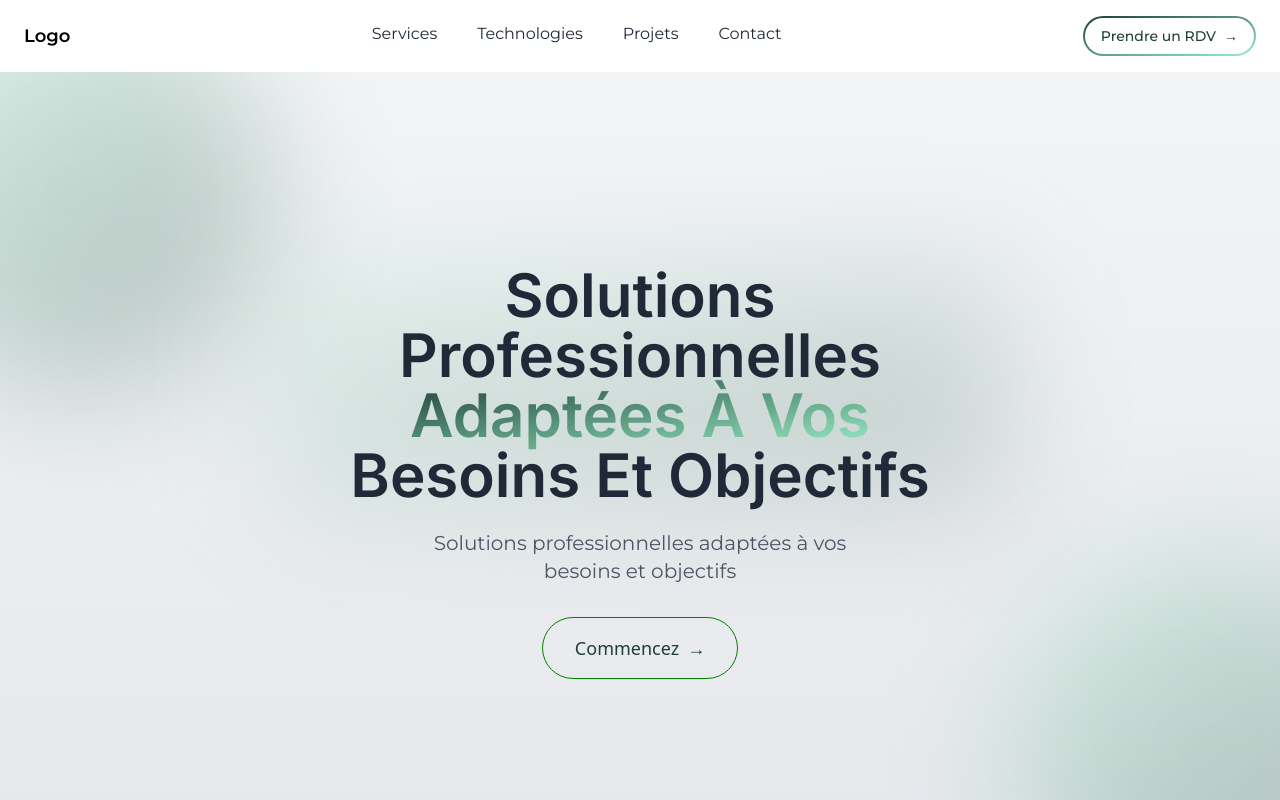
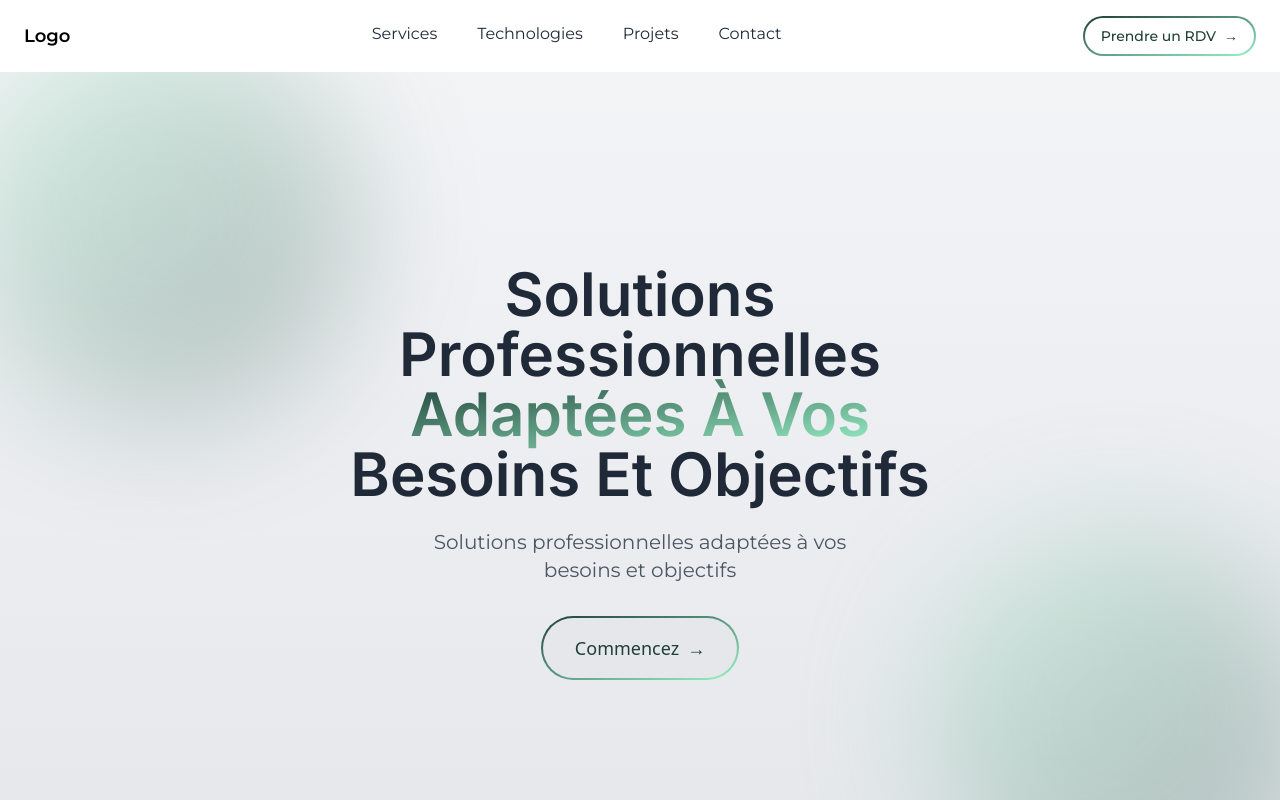
Before and after one commit to bocs91/fdlr-agency, a React (Vite) app: page / in a window 1280 px wide. Shown: the top 800 px of the page. Built offline with nearby package versions, Linux system fonts and the light colour scheme.

Commit message:
Add animations in header and hero section

```diff
--- a/package.json
+++ b/package.json
@@ -11,6 +11,7 @@
   },
   "dependencies": {
     "@heroicons/react": "^2.2.0",
+    "motion": "^11.12.0",
     "react": "^18.3.1",
     "react-dom": "^18.3.1"
   },
--- a/src/components/Header.jsx
+++ b/src/components/Header.jsx
@@ -1,7 +1,29 @@
 import React, { useState } from "react";
+import { motion, AnimatePresence } from "motion/react";
 
 const Header = () => {
   const [isMenuOpen, setIsMenuOpen] = useState(false);
+
+  const menuVariants = {
+    open: {
+      y: 0,
+      opacity: 1,
+      transition: {
+        duration: 0.3,
+        type: "spring",
+        stiffness: 100,
+      },
+    },
+    closed: {
+      y: -100,
+      opacity: 0,
+      transition: {
+        duration: 0.3,
+        type: "spring",
+        stiffness: 100,
+      },
+    },
+  };
 
   return (
     <header className="flex justify-between items-center px-6 py-4 bg-white shadow-md font-montserrat">
@@ -12,9 +34,11 @@ const Header = () => {
 
       {/* Burger Menu Icon for Mobile */}
       <div className="md:hidden">
-        <button
+        <motion.button
           className="p-2 text-gray-800 rounded-md focus:outline-none"
           onClick={() => setIsMenuOpen(!isMenuOpen)}
+          whileHover={{ scale: 1.1 }}
+          whileTap={{ scale: 0.9 }}
         >
           {isMenuOpen ? (
             <svg
@@ -47,97 +71,63 @@ const Header = () => {
               />
             </svg>
           )}
-        </button>
+        </motion.button>
       </div>
 
       {/* Navigation (Hidden on mobile, visible on desktop) */}
       <nav className="hidden md:flex space-x-10">
-        <a
-          href="#services"
+        {["Services", "Technologies", "Projets", "Contact"].map((item) => (
+          <motion.a
+            key={item}
+            href={`#${item.toLowerCase()}`}
             className="relative text-gray-800 hover:text-[#1F4037] transition-colors duration-300 group"
+            whileHover={{ scale: 1.1 }}
+            whileTap={{ scale: 0.95 }}
           >
-          <span className="mb-1 block">Services</span>
+            <span className="mb-1 block">{item}</span>
             <span
               className="absolute bottom-0 left-0 w-0 h-[3px] bg-gradient-to-r from-[#99F2C8] to-[#1F4037] transition-all duration-300 group-hover:w-full"
             ></span>
-        </a>
-        <a
-          href="#technologies"
-          className="relative text-gray-800 hover:text-[#1F4037] transition-colors duration-300 group"
-        >
-          <span className="mb-1 block">Technologies</span>
-          <span
-            className="absolute bottom-0 left-0 w-0 h-[3px] bg-gradient-to-r from-[#99F2C8] to-[#1F4037] transition-all duration-300 group-hover:w-full"
-          ></span>
-        </a>
-        <a
-          href="#projects"
-          className="relative text-gray-800 hover:text-[#1F4037] transition-colors duration-300 group"
-        >
-          <span className="mb-1 block">Projets</span>
-          <span
-            className="absolute bottom-0 left-0 w-0 h-[3px] bg-gradient-to-r from-[#99F2C8] to-[#1F4037] transition-all duration-300 group-hover:w-full"
-          ></span>
-        </a>
-        <a
-          href="#contact"
-          className="relative text-gray-800 hover:text-[#1F4037] transition-colors duration-300 group"
-        >
-          <span className="mb-1 block">Contact</span>
-          <span
-            className="absolute bottom-0 left-0 w-0 h-[3px] bg-gradient-to-r from-[#99F2C8] to-[#1F4037] transition-all duration-300 group-hover:w-full"
-          ></span>
-        </a>
+          </motion.a>
+        ))}
       </nav>
 
-      {/* Mobile Menu (Visible only when the burger menu is open) */}
+      {/* Mobile Menu (Animated with Variants) */}
+      <AnimatePresence>
         {isMenuOpen && (
-        <nav className="absolute top-16 left-0 w-full bg-gray-50 shadow-lg md:hidden z-50">
+          <motion.nav
+            initial="closed"
+            animate="open"
+            exit="closed"
+            variants={menuVariants}
+            className="absolute top-16 left-0 w-full bg-gray-50 shadow-lg md:hidden z-50"
+          >
             <ul className="flex flex-col items-center space-y-4 px-6 py-6">
-            <li>
+              {["Services", "Technologies", "Projets", "Contact"].map((item) => (
+                <motion.li
+                  key={item}
+                  whileHover={{ scale: 1.1 }}
+                  whileTap={{ scale: 0.95 }}
+                >
                   <a
-                href="#services"
+                    href={`#${item.toLowerCase()}`}
                     className="text-gray-800 hover:text-[#1F4037] transition-colors duration-300"
                     onClick={() => setIsMenuOpen(false)}
                   >
-                Services
+                    {item}
                   </a>
-            </li>
-            <li>
-              <a
-                href="#technologies"
-                className="text-gray-800 hover:text-[#1F4037] transition-colors duration-300"
-                onClick={() => setIsMenuOpen(false)}
-              >
-                Technologies
-              </a>
-            </li>
-            <li>
-              <a
-                href="#projects"
-                className="text-gray-800 hover:text-[#1F4037] transition-colors duration-300"
-                onClick={() => setIsMenuOpen(false)}
-              >
-                Projets
-              </a>
-            </li>
-            <li>
-              <a
-                href="#contact"
-                className="text-gray-800 hover:text-[#1F4037] transition-colors duration-300"
-                onClick={() => setIsMenuOpen(false)}
-              >
-                Contact
-              </a>
-            </li>
+                </motion.li>
+              ))}
             </ul>
-        </nav>
+          </motion.nav>
         )}
+      </AnimatePresence>
 
       {/* CTA */}
-      <div className="hidden md:block">
-        <div
-          className="p-[2px] rounded-full inline-block"
+      <motion.div
+        whileHover={{ scale: 1.1 }}
+        whileTap={{ scale: 0.95 }}
+        className="hidden md:block p-[2px] rounded-full inline-block"
         style={{
           background: "linear-gradient(to top left, #99F2C8, #1F4037)", // Contour dégradé
         }}
@@ -154,8 +144,7 @@ const Header = () => {
             →
           </span>
         </button>
-        </div>
-      </div>
+      </motion.div>
     </header>
   );
 };
--- a/src/components/HeroSection.jsx
+++ b/src/components/HeroSection.jsx
@@ -1,57 +1,131 @@
 import React from "react";
+import { motion } from "motion/react";
 
 const HeroSection = () => {
   return (
     <section className="relative flex justify-center items-center h-screen text-center bg-gradient-to-b from-gray-100 to-gray-200 px-4 overflow-hidden">
-      {/* Blur vert autour */}
+      {/* Blur vert autour avec animation */}
       <div className="absolute inset-0 overflow-hidden">
-        <div className="absolute top-[-10%] left-[-10%] h-[300px] w-[300px] sm:h-[400px] sm:w-[400px] rounded-full bg-gradient-to-br from-[#99F2C8] to-[#1F4037] opacity-30 blur-3xl"></div>
-        <div className="absolute bottom-[-10%] right-[-10%] h-[300px] w-[300px] sm:h-[400px] sm:w-[400px] rounded-full bg-gradient-to-br from-[#99F2C8] to-[#1F4037] opacity-30 blur-3xl"></div>
+        {/* Zone de flou 1 : en haut à gauche */}
+        <motion.div
+          className="absolute h-[300px] w-[300px] sm:h-[400px] sm:w-[400px] rounded-full bg-gradient-to-br from-[#99F2C8] to-[#1F4037] opacity-30 blur-3xl"
+          animate={{
+            x: ["-20%", "50%", "20%", "-30%"],
+            y: ["-20%", "-10%", "30%", "20%"],
+          }}
+          transition={{
+            duration: 10,
+            repeat: Infinity,
+            ease: "easeInOut",
+          }}
+          style={{
+            top: "-20%",
+            left: "-10%",
+          }}
+        ></motion.div>
+
+        {/* Zone de flou 2 : en bas à droite */}
+        <motion.div
+          className="absolute h-[300px] w-[300px] sm:h-[400px] sm:w-[400px] rounded-full bg-gradient-to-br from-[#99F2C8] to-[#1F4037] opacity-30 blur-3xl"
+          animate={{
+            x: ["10%", "-50%", "-20%", "30%"],
+            y: ["20%", "10%", "-30%", "-20%"],
+          }}
+          transition={{
+            duration: 10,
+            repeat: Infinity,
+            ease: "easeInOut",
+          }}
+          style={{
+            bottom: "-20%",
+            right: "-10%",
+          }}
+        ></motion.div>
       </div>
 
       {/* Contenu */}
       <div className="relative z-10 max-w-3xl px-4">
         {/* Titre principal */}
-        <h1 className="text-3xl sm:text-4xl md:text-6xl font-bold font-inter text-gray-800 leading-tight relative">
-          <span className="absolute inset-0 -z-10 h-full w-full rounded-lg bg-gradient-to-br from-[#99F2C8] to-[#1F4037] opacity-20 blur-3xl"></span>
-          Solutions Professionnelles <br />
+        <motion.h1
+          className="text-3xl sm:text-4xl md:text-6xl font-bold font-inter text-gray-800 leading-tight relative"
+        >
+          <motion.div
+            initial={{ opacity: 0, y: 50 }}
+            animate={{ opacity: 1, y: 0 }}
+            transition={{ duration: 0.8, delay: 0.2, ease: "easeOut" }}
+          >
+            Solutions Professionnelles
+          </motion.div>
+          <motion.div
+            initial={{ opacity: 0, y: 50 }}
+            animate={{ opacity: 1, y: 0 }}
+            transition={{ duration: 0.8, delay: 0.4, ease: "easeOut" }}
+          >
             <span className="bg-clip-text text-transparent bg-gradient-to-tl from-[#99F2C8] to-[#1F4037]">
               Adaptées À Vos
-          </span>{" "}
-          <br />
+            </span>
+          </motion.div>
+          <motion.div
+            initial={{ opacity: 0, y: 50 }}
+            animate={{ opacity: 1, y: 0 }}
+            transition={{ duration: 0.8, delay: 0.6, ease: "easeOut" }}
+          >
             Besoins Et Objectifs
-        </h1>
+          </motion.div>
+        </motion.h1>
 
         {/* Sous-titre */}
-        <p className="mt-6 text-base sm:text-lg md:text-xl text-gray-600 font-montserrat">
-          Solutions professionnelles adaptées à vos <br className="hidden sm:block" /> besoins et objectifs
-        </p>
+        <motion.p
+          className="mt-6 text-base sm:text-lg md:text-xl text-gray-600 font-montserrat"
+          initial={{ opacity: 0, y: 50 }}
+          animate={{ opacity: 1, y: 0 }}
+          transition={{ delay: 1, duration: 1, ease: "easeOut" }}
+        >
+          Solutions professionnelles adaptées à vos <br className="hidden sm:block" />{" "}
+          besoins et objectifs
+        </motion.p>
 
-        {/* Trait horizontal dégradé */}
-        <div className="mt-8 flex justify-center">
+        {/* Bouton avec fond dégradé */}
+        <motion.div
+          className="mt-8 flex justify-center"
+          initial={{ scale: 0 }}
+          animate={{ scale: 1 }}
+          transition={{ delay: 1.5, duration: 0.8, ease: "backOut" }}
+        >
           {/* Conteneur externe pour gérer les bordures dégradées */}
-          <div
-            className="rounded-full  inline-block"
+          <motion.div
+            className="rounded-full inline-block p-[2px]"
             style={{
-              border: "1px solid green", // Bordure temporaire
+              background: "linear-gradient(to top left, #99F2C8, #1F4037)", // Contour dégradé
             }}
+            whileHover={{
+              scale: 1.08,
+              boxShadow: "0px 4px 20px rgba(0, 128, 0, 0.2)",
+            }}
+            transition={{ duration: 0.3 }}
           >
-            {/* Bouton interne avec fond transparent */}
+            {/* Fond gris pour masquer */}
+            <motion.div
+              className="bg-gray-200 rounded-full"
+              whileHover={{ scale: 1.02 }}
+              transition={{ duration: 0.3 }}
+            >
               <button className="px-6 sm:px-8 py-3 sm:py-4 text-base sm:text-lg font-medium text-[#1F4037] bg-transparent rounded-full transition-all duration-300 hover:bg-gradient-to-tl hover:from-[#99F2C8] hover:to-[#1F4037] hover:text-white">
                 Commencez
-              <span
-                className="ml-2 transform transition-transform duration-300"
+                <motion.span
+                  className="ml-2"
                   style={{
                     fontWeight: "bold",
-                  color: "inherit",
                   }}
+                  whileHover={{ x: 5 }}
+                  transition={{ duration: 0.2 }}
                 >
                   →
-              </span>
+                </motion.span>
               </button>
-
-          </div>
-        </div>
+            </motion.div>
+          </motion.div>
+        </motion.div>
       </div>
     </section>
   );
```
Also changed, not shown: 1 other file (tests, documents, lock files or other folders). Lines whose indentation alone changed are shown as unchanged.
